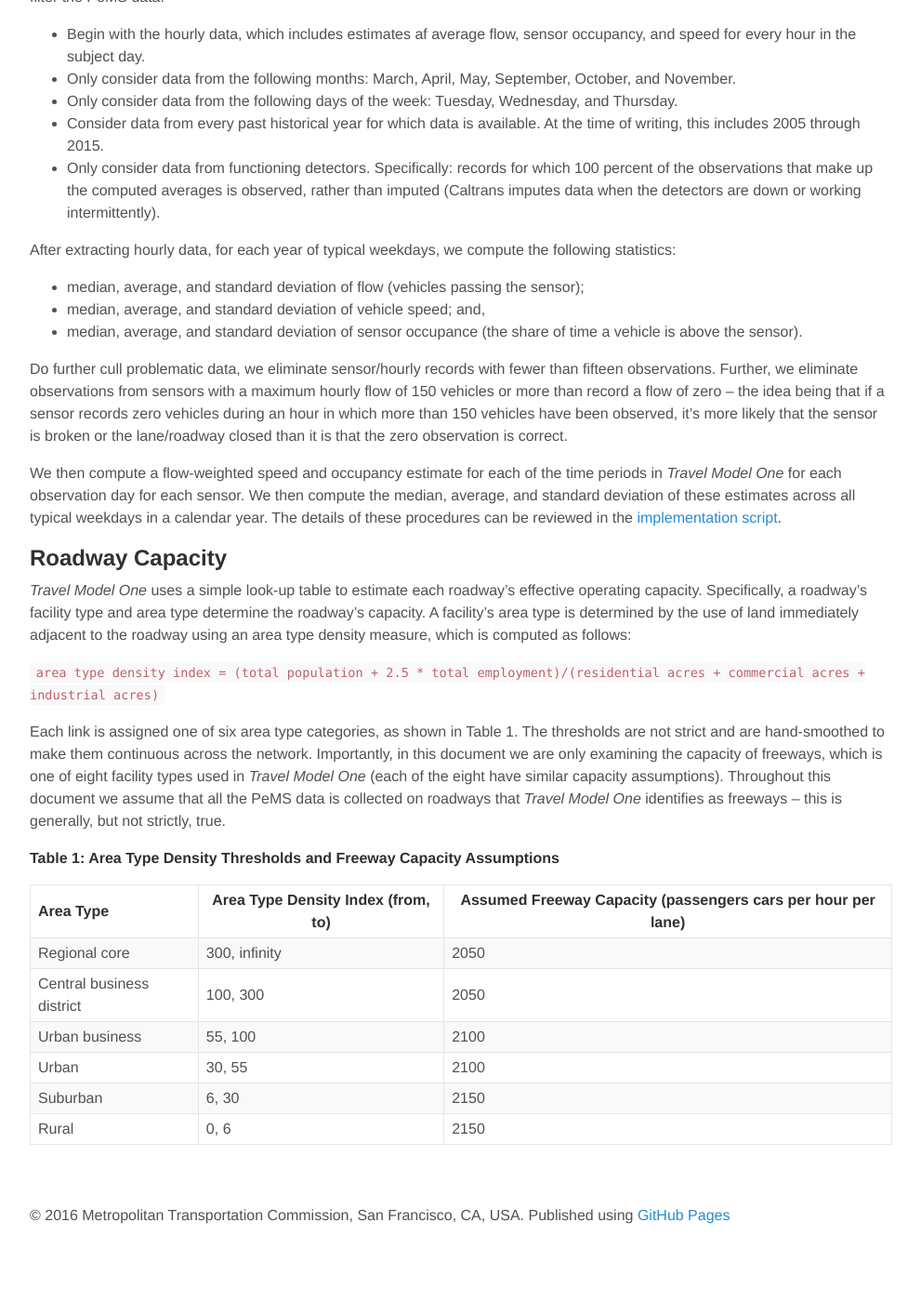
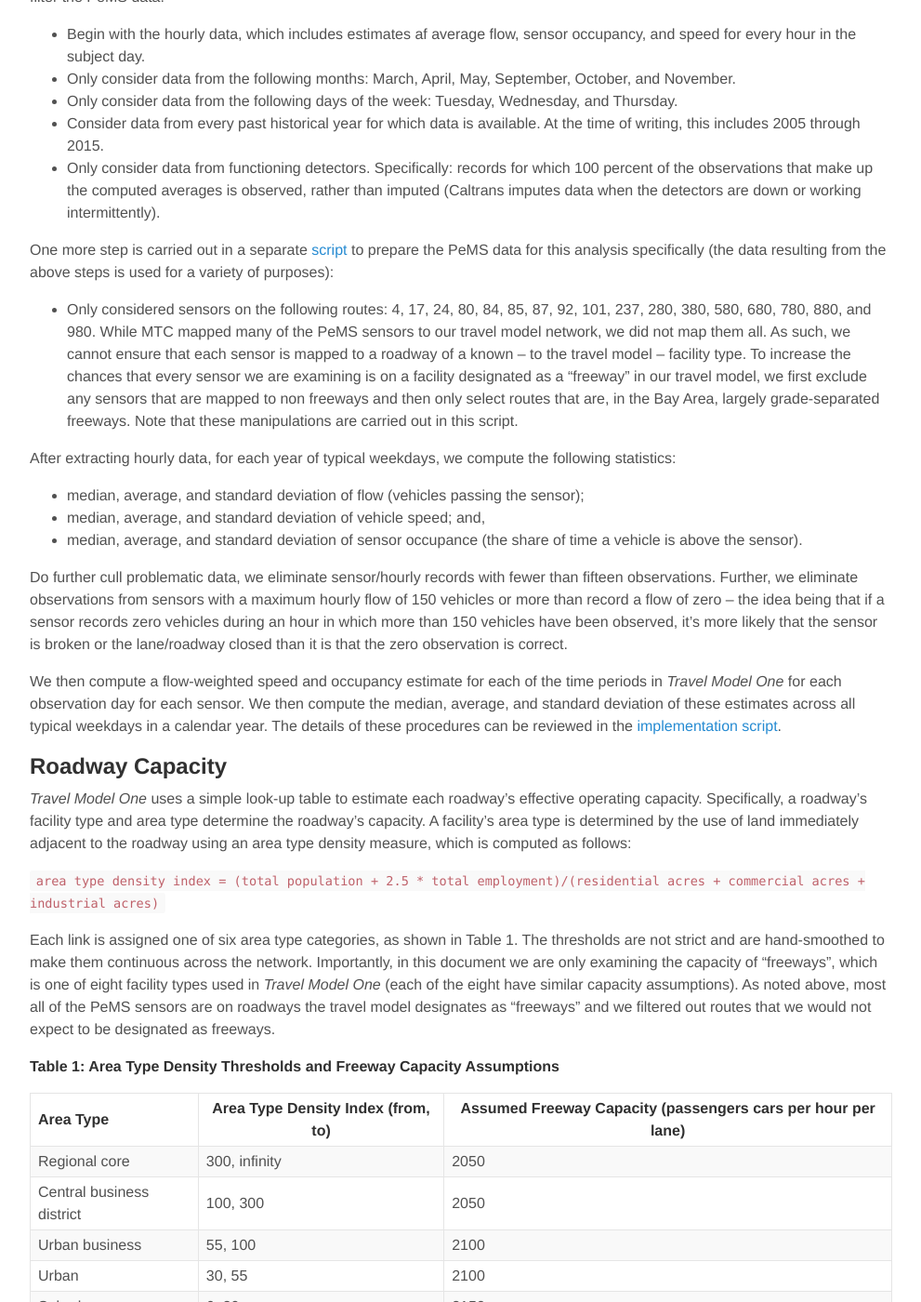
Before and after one commit to BayAreaMetro/pems-typical-weekday, a Jekyll site: the page built from vdf_validation.md, in a window 1280 px wide and 1400 px high, scrolled down 1412 px. Shown: the whole window at 93% size, without its empty margins (144-1135 px from the left). Built offline with Jekyll 4.4.1, drawn with Linux system fonts in a browser that asks for light colours; nearby versions of some CDN libraries; library files that are not in the unit come from our copies; before the commit the page ends 2747 px from its top, so only the background shows below that.

Commit message:
progress on memo

```diff
--- a/vdf_validation.md
+++ b/vdf_validation.md
@@ -39,6 +39,9 @@ The MTC travel model predicts traveler behavior for a typical weekday -- when sc
 * Consider data from every past historical year for which data is available. At the time of writing, this includes 2005 through 2015.
 * Only consider data from functioning detectors. Specifically: records for which 100 percent of the observations that make up the computed averages is observed, rather than imputed (Caltrans imputes data when the detectors are down or working intermittently).
 
+One more step is carried out in a separate [script](https://github.com/MetropolitanTransportationCommission/pems-typical-weekday/blob/master/volume-delay/validate-volume-delay.Rmd) to prepare the PeMS data for this analysis specifically (the data resulting from the above steps is used for a variety of purposes):
+* Only considered sensors on the following routes: 4, 17, 24, 80, 84, 85, 87, 92, 101, 237, 280, 380, 580, 680, 780, 880, and 980. While MTC mapped many of the PeMS sensors to our travel model network, we did not map them all.  As such, we cannot ensure that each sensor is mapped to a roadway of a known -- to the travel model -- facility type.  To increase the chances that every sensor we are examining is on a facility designated as a "freeway" in our travel model, we first exclude any sensors that are mapped to non freeways and then only select routes that are, in the Bay Area, largely grade-separated freeways. Note that these manipulations are carried out in this script.
+
 After extracting hourly data, for each year of typical weekdays, we compute the following statistics:
 
 * median, average, and standard deviation of flow (vehicles passing the sensor);
@@ -54,7 +57,7 @@ We then compute a flow-weighted speed and occupancy estimate for each of the tim
 
 `area type density index = (total population + 2.5 * total employment)/(residential acres + commercial acres + industrial acres)`
 
-Each link is assigned one of six area type categories, as shown in Table 1. The thresholds are not strict and are hand-smoothed to make them continuous across the network. Importantly, in this document we are only examining the capacity of freeways, which is one of eight facility types used in *Travel Model One* (each of the eight have similar capacity assumptions). Throughout this document we assume that all the PeMS data is collected on roadways that *Travel Model One* identifies as freeways -- this is generally, but not strictly, true.
+Each link is assigned one of six area type categories, as shown in Table 1. The thresholds are not strict and are hand-smoothed to make them continuous across the network. Importantly, in this document we are only examining the capacity of "freeways", which is one of eight facility types used in *Travel Model One* (each of the eight have similar capacity assumptions). As noted above, most all of the PeMS sensors are on roadways the travel model designates as "freeways" and we filtered out routes that we would not expect to be designated as freeways.
 
 **Table 1: Area Type Density Thresholds and Freeway Capacity Assumptions**
 
```
